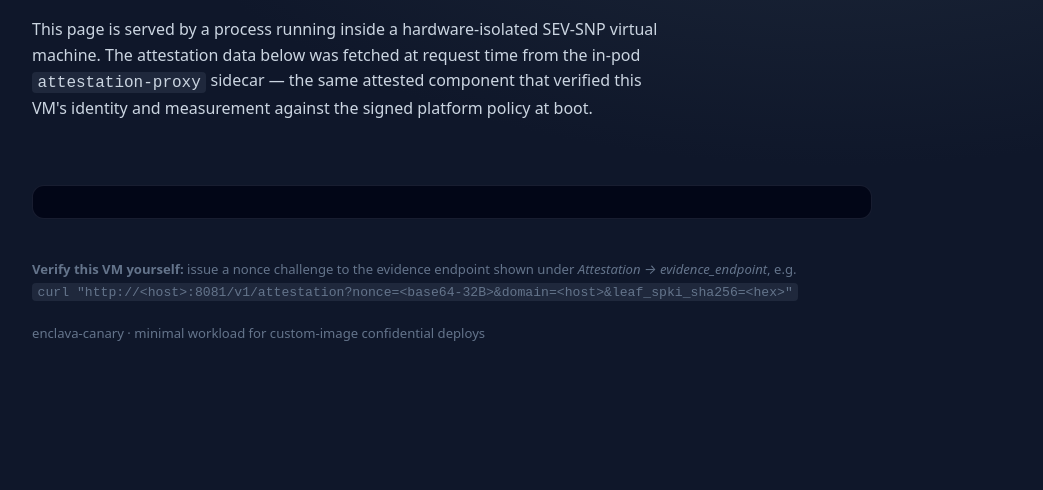
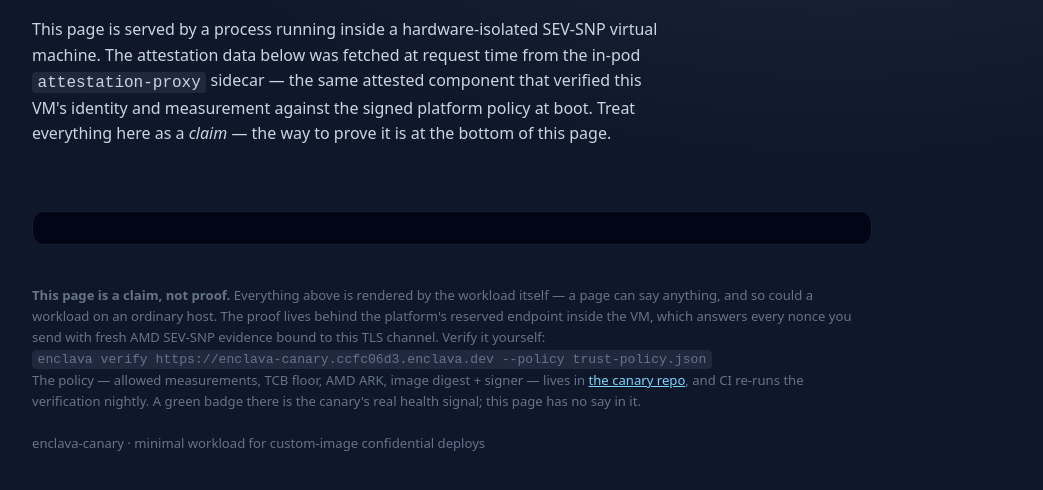
Before and after one commit to gzuuus/enclava-canary, a plain HTML site: page index.html in a window 1280 px wide. Shown: the part 114-604 px from the top of the page, without its empty margins (188-1231 px from the left). Drawn offline with Linux system fonts and the light colour scheme.

Commit message:
docs+ci: claim-vs-proof page framing, verify guide, nightly enclava verify action

```diff
--- a/index.html
+++ b/index.html
@@ -34,6 +34,7 @@
     background: #020617; border: 1px solid rgba(148,163,184,.15); border-radius: 12px;
     padding: 1rem; overflow: auto; font-size: .78rem; margin: 2rem 0 0;
   }
+  footer a { color: #7dd3fc; }
   footer { margin-top: 2.5rem; color: #64748b; font-size: .82rem; line-height: 1.6; }
   code { background: rgba(148,163,184,.12); padding: .1rem .35rem; border-radius: 4px; font-family: ui-monospace, monospace; }
 </style>
@@ -45,13 +46,21 @@
   <p class="lede">This page is served by a process running inside a hardware-isolated
   SEV-SNP virtual machine. The attestation data below was fetched at request time from the
   in-pod <code>attestation-proxy</code> sidecar — the same attested component that verified
-  this VM's identity and measurement against the signed platform policy at boot.</p>
+  this VM's identity and measurement against the signed platform policy at boot.
+  Treat everything here as a <em>claim</em> — the way to prove it is at the bottom of this page.</p>
   <div class="grid" id="cards"></div>
   <pre id="raw"></pre>
   <footer>
-    <strong>Verify this VM yourself:</strong> issue a nonce challenge to the evidence endpoint
-    shown under <em>Attestation → evidence_endpoint</em>, e.g.<br>
-    <code>curl "http://&lt;host&gt;:8081/v1/attestation?nonce=&lt;base64-32B&gt;&amp;domain=&lt;host&gt;&amp;leaf_spki_sha256=&lt;hex&gt;"</code><br><br>
+    <strong>This page is a claim, not proof.</strong> Everything above is rendered by the
+    workload itself — a page can say anything, and so could a workload on an ordinary host.
+    The proof lives behind the platform's reserved endpoint inside the VM, which answers
+    every nonce you send with fresh AMD SEV-SNP evidence bound to this TLS channel.
+    Verify it yourself:<br>
+    <code>enclava verify https://enclava-canary.ccfc06d3.enclava.dev --policy trust-policy.json</code><br>
+    The policy — allowed measurements, TCB floor, AMD ARK, image digest + signer — lives in
+    <a href="https://github.com/gzuuus/enclava-canary#independent-verification">the canary repo</a>,
+    and CI re-runs the verification nightly. A green badge there is the canary's real health
+    signal; this page has no say in it.<br><br>
     <span class="muted">enclava-canary · minimal workload for custom-image confidential deploys</span>
   </footer>
 </div>
```
Also changed, not shown: 2 other files.
